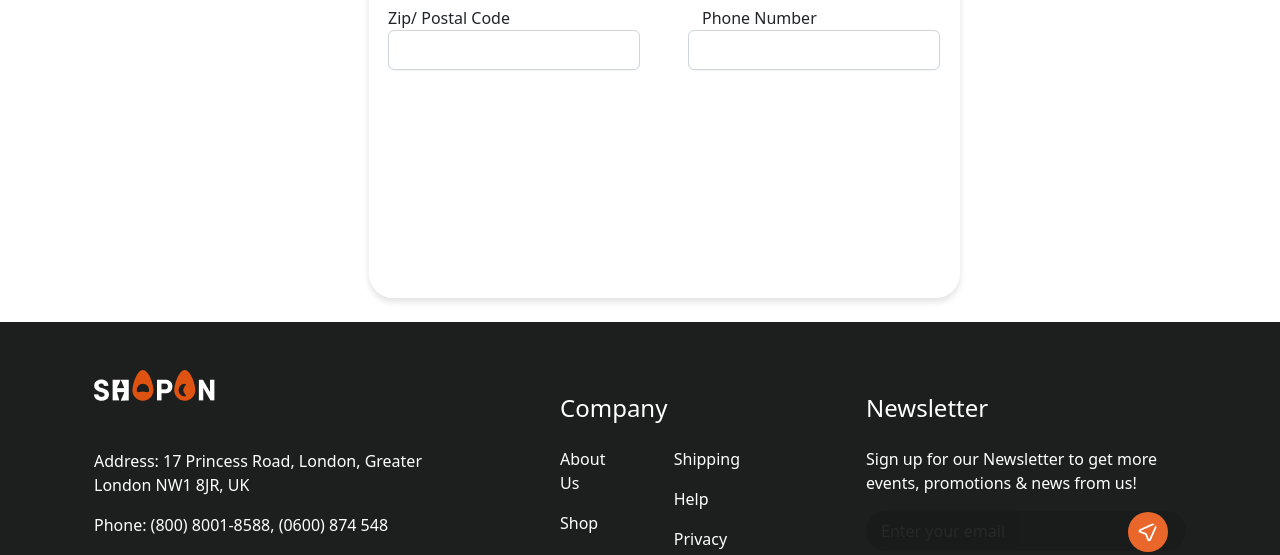
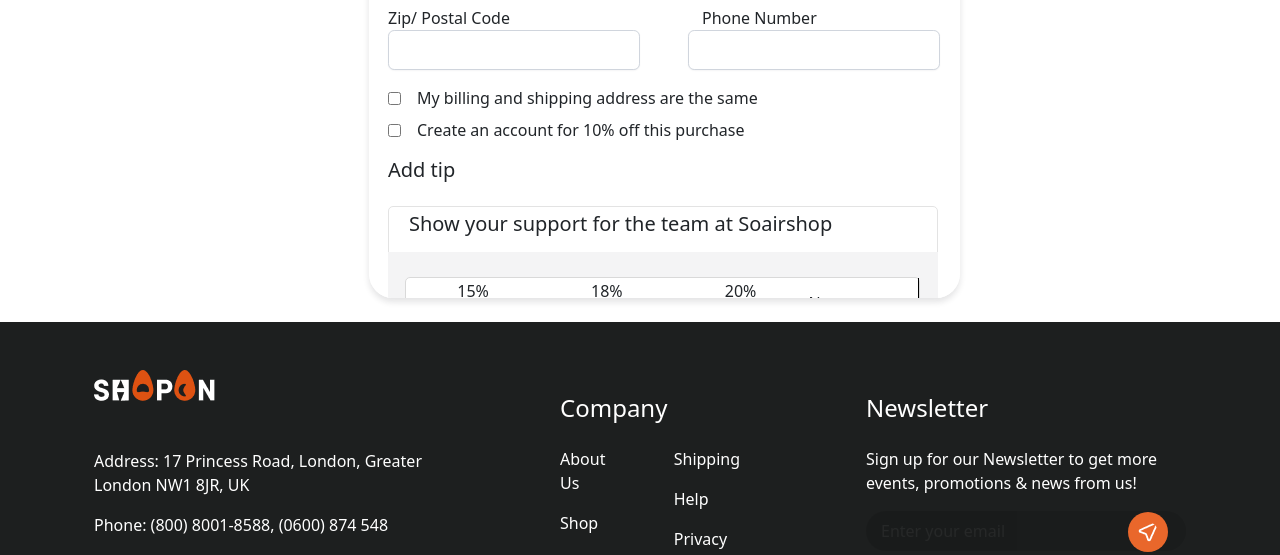
Before and after one commit to tonylyon7/ShopOn, a React (Create React App) app: page /Checkout in a window 1280 px wide. Shown: the part 714-1269 px from the top of the page. Built offline with nearby package versions, Linux system fonts and the light colour scheme; no server answers; a web font is replaced by a local one.

Commit message:
Checkout

```diff
--- a/src/User/Checkout/Checkout.js
+++ b/src/User/Checkout/Checkout.js
@@ -1,7 +1,10 @@
 import React, { useEffect, useState } from 'react'
 import './CheckoutCss/checkout.css'
+import { Link } from 'react-router-dom'
 import Navbar from '../Navbar/Navbar'
 import Footer from '../Footer/Footer'
+import { FaArrowRight } from 'react-icons/fa'
+import norton from './CheckoutImages/Norton Icon.png'
 import axios from 'axios'
 
 const Checkout = () => {
@@ -50,9 +53,9 @@ const Checkout = () => {
                         <input type="text" placeholder='Max' className='check-input'></input>
                         <input type='text' placeholder='Luca' className='check-input ms-5'></input><br/>
                         <label for='email' className='mt-3'> Email</label><br/>
-                        <input type='email' placeholder='max.luca@gmail.com'></input><br/>
+                        <input type='email' placeholder='max.luca@gmail.com' className='email-input'></input><br/>
                         <label for='street address' className='mt-3'> Street Address</label><br/>
-                        <input type='text'></input><br/>
+                        <input type='text' className='email-input'></input><br/>
                         <label className='mt-3'>Country</label><br/>
                         <select onChange={(e) => handleCountry(e)}>
                             <option>Select Country</option>
@@ -72,6 +75,41 @@ const Checkout = () => {
                         <label type='tel' className='check3'>Phone Number</label><br/>
                         <input for='zip code' className='check-input'></input>
                         <input for='phone number' className='check-input ms-5'></input><br/>
+                        <div className='d-flex align-items-center'>
+                            <input type='checkbox'/>
+                            <p className='ms-3 mt-3'>My billing and shipping address are the same</p>
+                        </div>
+                        <div className='d-flex align-items-center checkout-account'>
+                            <input type='checkbox'/>
+                            <p className='ms-3 mt-3'>Create an account for 10% off this purchase</p>
+                        </div>
+                        <h5>Add tip</h5>
+                        <div className='checkout-tip mt-4'>
+                            <h5>Show your support for the team at Soairshop</h5>
+                            <div className='checkout-put-tip'>
+                                <div className='checkout-price'>
+                                    <table style={{ width: '100%' }}>
+                                        <tr>
+                                            <td className='text-center'>15% <br/> <span>$14.70</span></td>
+                                            <td className='text-center'>18% <br/> <span>$17.64</span></td>
+                                            <td className='text-center'>20% <br/> <span>$19.60</span></td>
+                                            <td className='checkout-none'>None</td>
+                                        </tr>
+                                    </table>
+                                </div>
+                                <div className='checkout-discount mt-5'>
+                                    <form>
+                                        <input type='text' placeholder='Discount code'/>
+                                        <button type='submit' className='ms-2'>Apply</button>
+                                    </form>
+                                </div>
+                                <p className='ms-4 mt-3'>Thank you, we appreciate it</p>
+                            </div>
+                            <div className='d-flex checkout-foot'>
+                                <img src={norton}/>
+                                <Link to='' className='d-flex justify-content-center align-items-center checkout-next text-center text-decoration-none text-white'>Next <FaArrowRight className='ms-3'/></Link>
+                            </div>
+                        </div>
                     </form>
                 </div>
             </div>
--- a/src/User/Checkout/CheckoutCss/checkout.css
+++ b/src/User/Checkout/CheckoutCss/checkout.css
@@ -30,22 +30,25 @@
     margin-left: 275px;
     width: 591px;
     height: 785.68px;
-
     background: #FFFFFF;
-    /* Drop Down */
-
     box-shadow: 0px 4px 6px rgba(22, 22, 29, 0.12);
     border-radius: 24.2028px;
-
-    /* Inside auto layout */
-
-    flex: none;
-    order: 0;
-    flex-grow: 0;
-
+    overflow-y: scroll;
+    overflow-x: hidden;
+    scroll-snap-type: y mandatory;
 }
 
-.check-form input, select {
+/* Scroll modification */
+.box::-webkit-scrollbar {
+    width: 12px;
+}
+
+.check-form {
+    padding-bottom: 3rem;
+}
+
+.check-form input {outline: none;}
+.check-form .email-input, select {
     background: #FFFFFF;
     border: 0.775px solid #D0D5DD;
     box-shadow: 0px 0.775px 1.55px rgba(16, 24, 40, 0.05);
@@ -55,6 +58,11 @@
 }
 
 .check-input {
+    background: #FFFFFF;
+    border: 0.775px solid #D0D5DD;
+    box-shadow: 0px 0.775px 1.55px rgba(16, 24, 40, 0.05);
+    border-radius: 6.2px;
+    padding: 7px 10px;
     width: 252px !important;
 }
 .check2 {
@@ -67,3 +75,76 @@
     display: inline;
     padding-left: 10px;
 }
+.checkout-account {
+    margin-top: -1.5rem;
+}
+.checkout-tip {
+    width: 550px;
+    height: 60px;
+    border: 1px solid #E3E3E3;
+    border-radius: 5px 5px 0 0;
+    padding: 5px 20px;
+    background: #FFFFFF;
+    border-bottom: 1px solid #E3E3E3;
+}
+
+.checkout-put-tip {
+    width: 550px;
+    /* height: 168px; */
+    background: #F4F4F5;
+    border-bottom: 1px solid #B6B8B8;
+    padding-bottom: 0.3rem;
+    margin-left: -1.3rem;
+    margin-top: 1rem;
+}
+.checkout-price {
+    width: 515px;
+    height: 80px;
+    background: #FFFFFF;
+    border: 1px solid #D9D9D9;
+    border-radius: 5px;
+    position: relative;
+    top: 25px;
+    left: 17px;
+}
+
+table, tr, td {
+    border-right: 1px solid #000;
+  }
+  .checkout-discount {
+    margin-left: 17px;
+  }
+  .checkout-discount form input {
+    width: 412px;
+    height: 44px;
+    padding: 8px 10px;
+    background: #FFFFFF;
+    border: 1px solid #B6B8B8;
+    border-radius: 5px;
+    outline: none;
+  }
+  .checkout-discount form button {
+    width: 95px;
+    height: 44px;
+    color: #fff;
+    background: #B6B8B8;
+    border-radius: 5px;
+    border: none;
+  }
+
+  .checkout-foot {
+    margin-top: 3rem;
+    padding-bottom: 3rem;
+    margin-left: -1.3rem;
+  }
+  .checkout-next {
+    width: 200%;
+    height: 38px;
+    padding: 7px 10px;
+    background: #E9672B;
+    border: 0.775px solid #E9672B;
+    box-shadow: 6.2px 6.2px 18.6px rgba(2, 2, 70, 0.15);
+    border-radius: 6.2px;
+    text-align: center;
+    margin-left: 10rem;
+  }
--- a/src/User/Shoppingcart/Scomp/Scart.js
+++ b/src/User/Shoppingcart/Scomp/Scart.js
@@ -10,6 +10,7 @@ import master from "../Images/maste.png"
 import paypal from "../Images/paypal.png"
 import Navbar from '../../Navbar/Navbar'
 import Checkout from '../../Checkout/Checkout'
+import { Link } from 'react-router-dom'
 
 
 const Scart = () => {
@@ -92,9 +93,9 @@ const Scart = () => {
                             <p style={{fontSize:"10px",color:"#5D5F5F",fontWeight:"600"}} className='mb-2'>Total</p>
                             <p className='mb-2' style={{fontWeight:"800",fontSize:"12px"}}>$94.14</p>
                         </div>
-                        <a href='../../Checkout/Checkout'>
+                        <Link to='/Checkout'>
                             <button className='rounded-pill border py-2' style={{backgroundColor:"black",width:"100%",fontSize:"10px",color:"white"}}>Proceed to Checkout</button>
-                        </a>
+                        </Link>
                         <div className='text-center mt-2'>
                             <img className='mx-2' src={visa} style={{width:"25px"}}/>
                             <img className='mx-2' src={master} style={{width:"25px"}}/>
```
Also changed, not shown: src/User/Checkout/CheckoutImages/Norton Icon.png (added).
